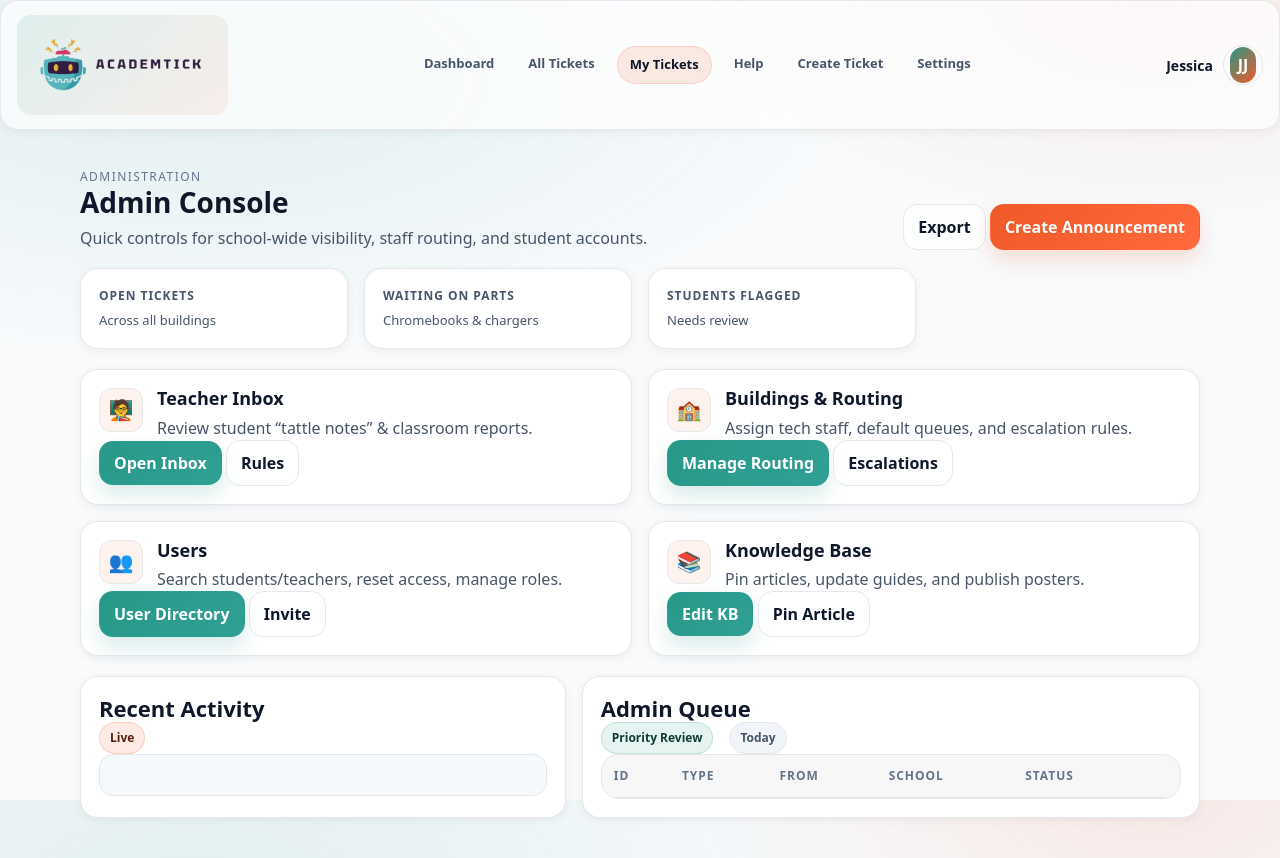
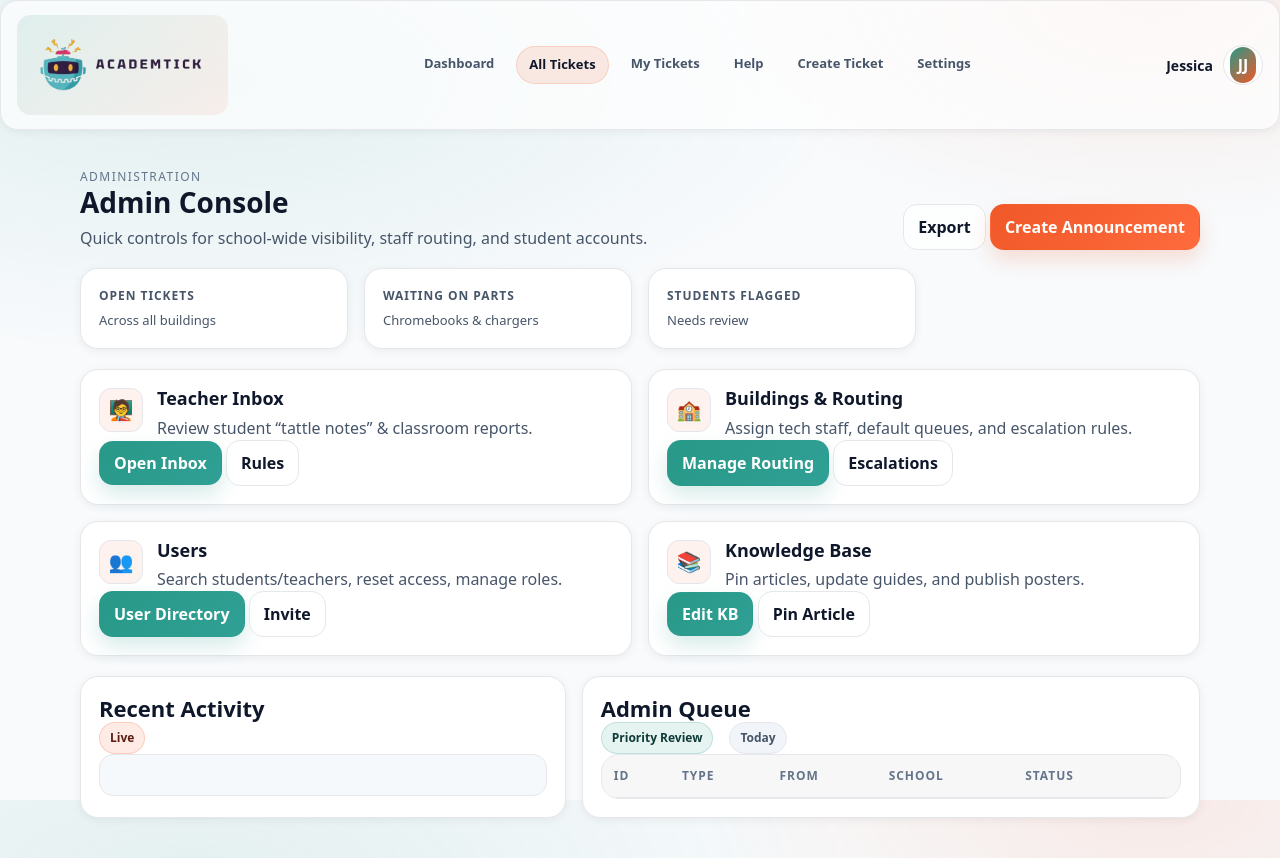
Before and after one commit to treetops920-lang/AcademTick.github.io, a plain HTML site: page admin.html in a window 1280 px wide. Drawn offline with Linux system fonts and the light colour scheme; sample sign-in values are in the browser's storage.

Commit message:
took away weird bubble on my ticket link

```diff
--- a/admin.html
+++ b/admin.html
@@ -21,8 +21,8 @@
     <!-- Optional: middle nav links (remove if you don't want it) -->
     <nav class="topnav">
       <a href="main.html" class="topnav-link">Dashboard</a>
-      <a href="all-tick.html" class="topnav-link">All Tickets</a>
-      <a href="my-tick.html" class="topnav-link active">My Tickets</a>
+      <a href="all-tick.html" class="topnav-link active">All Tickets</a>
+      <a href="my-tick.html" class="topnav-link">My Tickets</a>
       <a href="help.html" class="topnav-link">Help</a>
       <a href="creat-tick.html" class="topnav-link">Create Ticket</a>
       <a href="settings.html" class="topnav-link">Settings</a>
```
Also changed, not shown: all-tick.html (+1 -1 lines), creat-tick.html (+1 -1 lines), help.html (+1 -1 lines), main.html (+1 -1 lines), my-tick.html (+1 -1 lines), reslove.html (+1 -1 lines).
